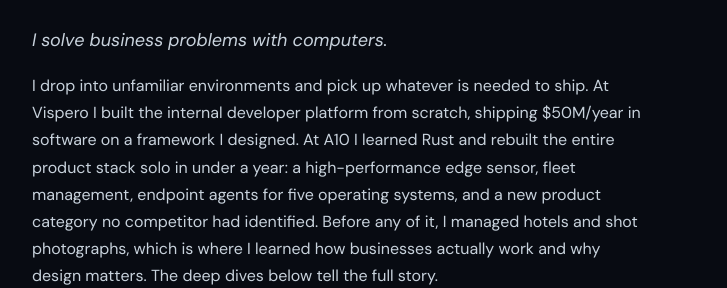
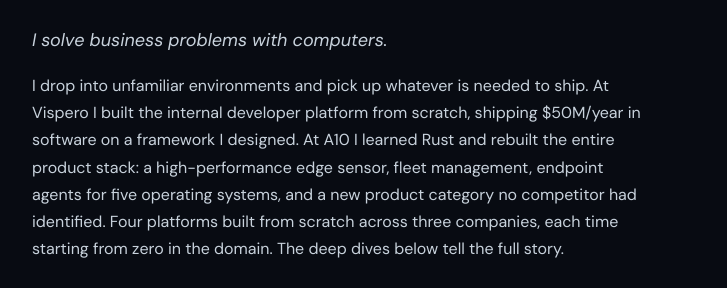
Before and after one commit to NickCrew/resume, a website: page index.html in a window 1280 px wide. Shown: the part 165-453 px from the top of the page, without its empty margins (276-1003 px from the left). Drawn offline with nearby package versions, Linux system fonts and the light colour scheme.

Commit message:
update base

```diff
--- a/index.html
+++ b/index.html
@@ -893,10 +893,10 @@ body {
     <p class="hero-detail">
       I drop into unfamiliar environments and pick up whatever is needed to ship. At Vispero I built
       the internal developer platform from scratch, shipping $50M/year in software on a framework I designed.
-      At A10 I learned Rust and rebuilt the entire product stack solo in under a year: a high-performance
+      At A10 I learned Rust and rebuilt the entire product stack: a high-performance
       edge sensor, fleet management, endpoint agents for five operating systems, and a new product category
-      no competitor had identified. Before any of it, I managed hotels and shot photographs, which is where
-      I learned how businesses actually work and why design matters. The deep dives below tell the full story.
+      no competitor had identified. Four platforms built from scratch across three companies, each time
+      starting from zero in the domain. The deep dives below tell the full story.
     </p>
     <div class="hero-links">
       <a href="https://github.com/NickCrew" class="hero-link" target="_blank" rel="noopener">
```
